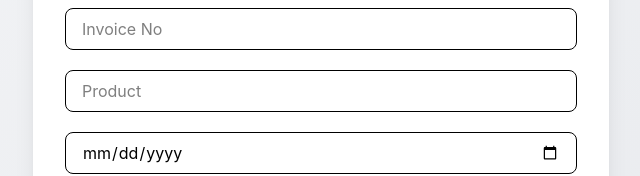
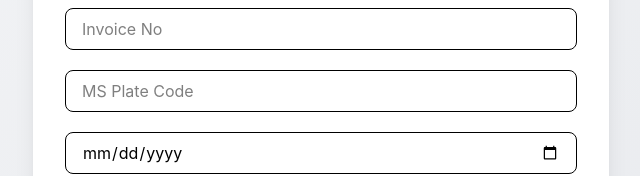
Before and after one commit to Nayakdheera/pvr-invoice-system, a React (Vite) app in the folder frontend/: page /invoice in a window 1280 px wide. Shown: the part 158-334 px from the top of the page, without its empty margins (319-959 px from the left). Built offline with nearby package versions, Linux system fonts and the light colour scheme.

Commit message:
fix invoice.jsx

```diff
--- a/frontend/src/pages/Dashboard.jsx
+++ b/frontend/src/pages/Dashboard.jsx
@@ -158,8 +158,8 @@ export default function Dashboard() {
             </div>
 
             <div>
-              <p className="text-gray-500">Product</p>
-              <p>{invoice.product || "-"}</p>
+              <p className="text-gray-500">MS Plate Code</p>
+              <p>{invoice.msPlateCode || "-"}</p>
             </div>
 
             <div>
--- a/frontend/src/pages/EditInvoice.jsx
+++ b/frontend/src/pages/EditInvoice.jsx
@@ -68,10 +68,10 @@ export default function EditInvoice() {
 
         {/* Product */}
         <div>
-          <label className="block text-sm text-gray-600">Product</label>
+          <label className="block text-sm text-gray-600">MS Plate Code</label>
           <input
-            value={form.product}
-            onChange={(e) => setForm({ ...form, product: e.target.value })}
+            value={form.msPlateCode}
+            onChange={(e) => setForm({ ...form, msPlateCode: e.target.value })}
             className="mt-1 w-full px-4 py-2 border rounded-lg focus:ring-2 focus:ring-blue-400 outline-none"
           />
         </div>
--- a/frontend/src/pages/Invoice.jsx
+++ b/frontend/src/pages/Invoice.jsx
@@ -7,7 +7,7 @@ export default function Invoice() {
   const [form, setForm] = useState({
     sno:"",
     invoiceNo: "",
-    product:"",
+    msPlateCode:"",
     date: "",
     vehicleNumber: "",
     material:"",
@@ -152,7 +152,8 @@ return (
           placeholder="S NO"
           onChange={handleChange}
           className="w-full px-4 py-2 border rounded-lg focus:ring-2 focus:ring-blue-400 outline-none print:text-black print:text-[15px]"
-        />
+
+      />
 
         <input
           name="invoiceNo"
@@ -162,8 +163,8 @@ return (
         />
 
         <input
-          name="product"
-          placeholder="Product"
+          name="msPlateCode"
+          placeholder="MS Plate Code"
           onChange={handleChange}
           className="w-full px-4 py-2 border rounded-lg focus:ring-2 focus:ring-blue-400 outline-none print:text-black print:text-[15px]"
         />
@@ -217,6 +218,7 @@ return (
           className="w-full px-4 py-2 border rounded-lg focus:ring-2 focus:ring-blue-400 outline-none print:text-black print:text-[15px]"
         />
 
+
         <button
           type="submit"
           className="w-full py-3 bg-gradient-to-r from-blue-500 to-indigo-500 text-white font-semibold rounded-lg hover:opacity-90 transition"
--- a/frontend/src/pages/InvoiceDetail.jsx
+++ b/frontend/src/pages/InvoiceDetail.jsx
@@ -77,8 +77,8 @@ export default function InvoiceDetail() {
               </div>
 
               <div>
-                <p className="text-gray-500">Product</p>
-                <p>{invoice.product || "-"}</p>
+                <p className="text-gray-500">MS Plate Code</p>
+                <p>{invoice.msPlateCode || "-"}</p>
               </div>
 
               <div>
--- a/frontend/src/pages/InvoicesList.jsx
+++ b/frontend/src/pages/InvoicesList.jsx
@@ -23,7 +23,7 @@ export default function InvoicesList() {
         <tr>
           <th className="p-3 text-left">S NO</th>
           <th className="p-3">Invoice No</th>
-          <th className="p-3">Product</th>
+          <th className="p-3">MS Plate Code</th>
           <th className="p-3">Date</th>
           <th className="p-3">Vehicle NO</th>
           <th className="p-3">Material</th>
@@ -38,7 +38,7 @@ export default function InvoicesList() {
           <tr key={inv._id} className="border-t text-center">
             <td className="p-3">{inv.sno}</td>
             <td>{inv.invoiceNo}</td>
-            <td>{inv.product}</td>
+            <td>{inv.msPlateCode}</td>
             <td>{inv.date}</td>
             <td>{inv.vehicleNumber}</td>
             <td>{inv.material}</td>
```
